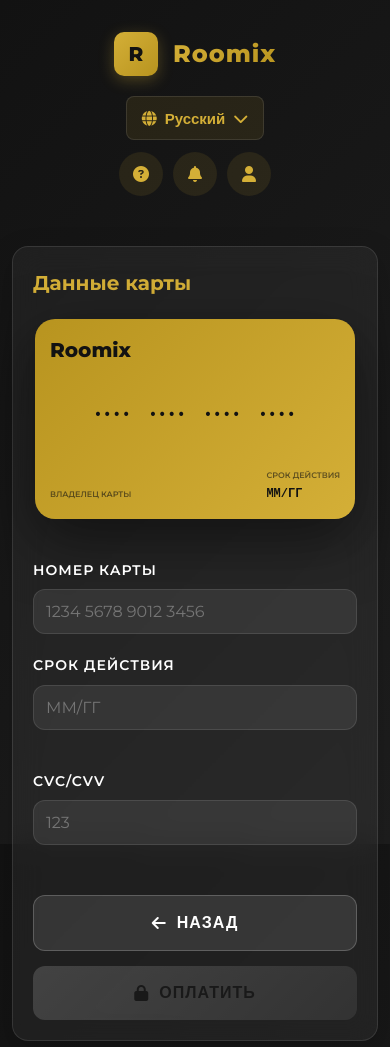
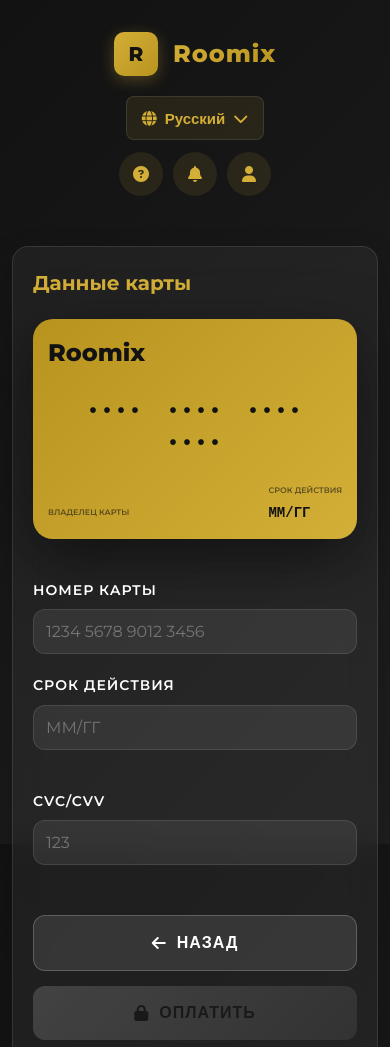
Before and after one commit to clickuz/roomix, a plain HTML site: page payment.html in a window 390 px wide. Shown: the top 1047 px of the page. Drawn offline with Linux system fonts and the light colour scheme.

Commit message:
Update payment.html

```diff
--- a/payment.html
+++ b/payment.html
@@ -238,7 +238,7 @@
 .credit-card {
     width: 100%;
     max-width: 400px;
-            height: 240px; /* Оптимальная высота */
+    height: 250px; /* Вернул нормальную высоту */
     margin: 0 auto;
     position: relative;
     transform-style: preserve-3d;
@@ -253,7 +253,7 @@
     height: 100%;
     backface-visibility: hidden;
     border-radius: 20px;
-            padding: 20px; /* Уменьшил отступы */
+    padding: 25px; /* Нормальные отступы */
     background: linear-gradient(135deg, var(--primary-dark) 0%, var(--primary) 100%);
     display: flex;
     flex-direction: column;
@@ -266,45 +266,43 @@
 }
 
 .card-logo {
-            font-size: 20px; /* Уменьшил размер */
+    font-size: 24px; /* Старый размер */
     font-weight: 800;
     color: var(--dark);
-            margin-bottom: 5px;
 }
 
 .card-number {
-            font-size: 18px; /* Уменьшил размер шрифта */
+    font-size: 24px; /* Старый размер */
     font-weight: 600;
-            letter-spacing: 2px; /* Уменьшил расстояние между цифрами */
+    letter-spacing: 4px; /* Старое расстояние */
     color: var(--dark);
     text-align: center;
-            margin: 15px 0;
-            font-family: 'Courier New', monospace; /* Моноширинный шрифт */
-            word-spacing: 8px; /* Расстояние между группами цифр */
+    margin: 20px 0;
+    font-family: 'Courier New', monospace;
+    word-spacing: 10px; /* Расстояние между группами цифр */
 }
 
 .card-info {
     display: flex;
     justify-content: space-between;
     align-items: flex-end;
-            margin-top: 10px;
 }
 
 .card-holder, .card-expiry {
     display: flex;
     flex-direction: column;
-            gap: 3px;
+    gap: 5px;
 }
 
 .card-label {
-            font-size: 9px; /* Уменьшил размер */
+    font-size: 10px; /* Старый размер */
     text-transform: uppercase;
     color: rgba(18, 18, 18, 0.6);
     font-weight: 600;
 }
 
 .card-value {
-            font-size: 14px; /* Уменьшил размер */
+    font-size: 16px; /* Старый размер */
     font-weight: 600;
     color: var(--dark);
     text-transform: uppercase;
@@ -313,10 +311,10 @@
 
 .card-brand {
     position: absolute;
-            top: 20px;
-            right: 20px;
-            width: 50px;
-            height: 30px;
+    top: 25px;
+    right: 25px;
+    width: 60px;
+    height: 35px;
     opacity: 0.8;
 }
 
@@ -327,21 +325,21 @@
 
 .card-stripe {
     width: 100%;
-            height: 40px;
+    height: 50px;
     background: var(--dark);
-            margin: 15px 0;
+    margin: 20px 0;
 }
 
 .card-cvc-box {
     background: white;
-            padding: 8px;
-            border-radius: 4px;
+    padding: 10px;
+    border-radius: 5px;
     text-align: right;
-            margin-top: 15px;
+    margin-top: 20px;
 }
 
 .card-cvc-value {
-            font-size: 16px;
+    font-size: 18px;
     font-weight: 700;
     color: var(--dark);
     letter-spacing: 2px;
@@ -661,8 +659,7 @@
             }
 
             .credit-card {
-                height: 220px;
-                max-width: 350px;
+                height: 240px;
             }
 
             .card-front, .card-back {
@@ -670,8 +667,8 @@
             }
 
             .card-number {
-                font-size: 16px;
-                margin: 10px 0;
+                font-size: 22px;
+                letter-spacing: 3px;
             }
 
             .card-brand {
@@ -719,17 +716,16 @@
             }
 
             .credit-card {
-                height: 200px;
-                max-width: 320px;
+                height: 220px;
             }
 
             .card-number {
-                font-size: 14px;
-                letter-spacing: 1px;
+                font-size: 20px;
+                letter-spacing: 2px;
             }
 
             .card-value {
-                font-size: 12px;
+                font-size: 14px;
             }
 
             .card-label {
```
Lines whose indentation alone changed are shown as unchanged.
